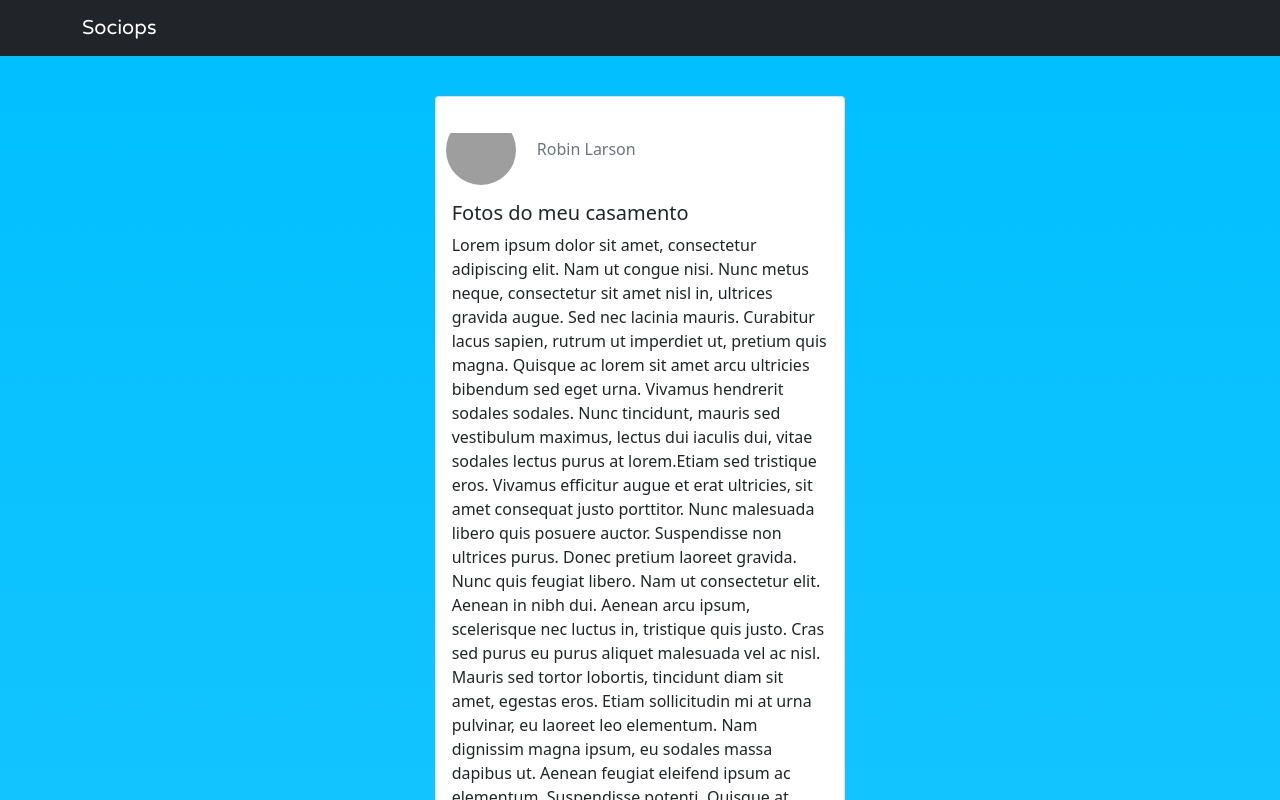
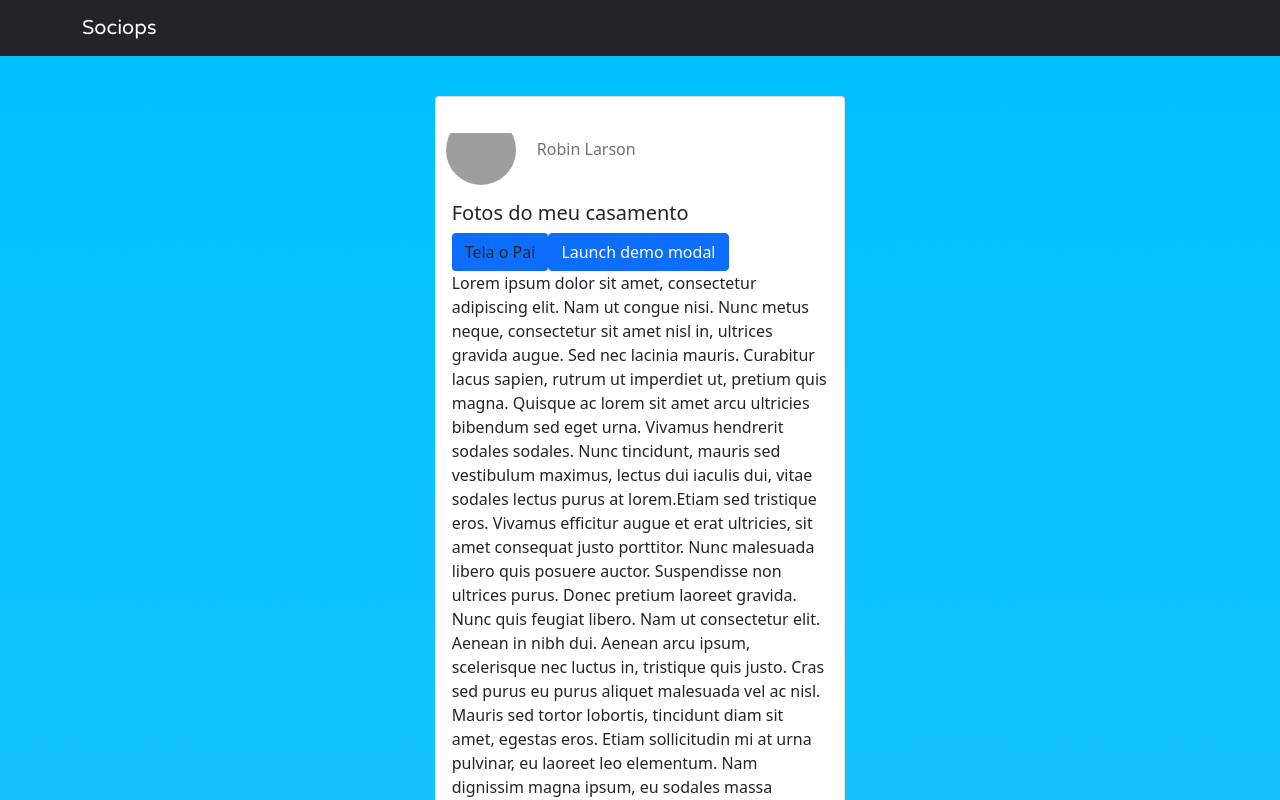
Before and after one commit to jtomaz99/Desafio-2, a React (Create React App) app: page / in a window 1280 px wide. Shown: the top 800 px of the page. Built offline with nearby package versions, Linux system fonts and the light colour scheme; grey boxes are pictures that could not be loaded.

Commit message:
Adding article page

```diff
--- /dev/null
+++ b/src/pages/articles.js
@@ -0,0 +1,69 @@
+import React, { Component } from 'react';
+import Data from '../data/database.json';
+
+export default class Articles extends Component {
+    constructor(props) {
+        super(props);
+
+        this.state = {
+            postIdentifier: this.props.postId,
+            userId: this.props.user
+        }
+    }
+
+    loadArticleModal(postId, userId){
+        var currentPost = Data.posts.map(a => a).filter(a => a.id == postId);
+
+        var buttonModal = document.getElementById('button-modal');
+        var title = document.getElementById('post-title');
+
+        buttonModal.style.display = "flex";
+        title.innerHTML = currentPost[0].title;
+        return postId;
+    }
+
+    render () {
+        const {postIdentifier, userId} = this.state;
+        return(
+            <div>
+                <span className="btn bagde bg-primary" onClick={() => { this.loadArticleModal(postIdentifier, userId) }}>Tela o Pai</span>
+
+                <button type="button" id="button-modal" class="btn btn-primary" data-bs-toggle="modal" data-bs-target="#exampleModal">
+                    Launch demo modal
+                </button>
+
+                <div class="modal fade" id="exampleModal" tabindex="-1" aria-labelledby="exampleModalLabel" aria-hidden="true">
+                <div class="modal-dialog modal-fullscreen">
+                    <div class="modal-content">
+                        <div class="modal-header">
+                            <h5 class="modal-title" id="exampleModalLabel">Postagem</h5>
+                            <button type="button" class="btn-close" data-bs-dismiss="modal" aria-label="Close"></button>
+                        </div>
+                        <div class="modal-body">
+
+                            <div className="card-body">
+                                <h5 className="card-title" id="post-title"></h5>
+                                <p className="card-text"></p>
+                            </div>
+                            <div>
+                                <div className="card-footer likes">
+                                    <div>
+                                        <i className="text-muted"></i>
+                                    </div>
+                                    <div>
+                                        <small className="text-muted"></small>
+                                    </div>
+                                </div>
+                            </div>
+
+                            <div class="modal-footer">
+                                <button type="button" class="btn btn-secondary" data-bs-dismiss="modal">Fechar</button>
+                            </div>
+                        </div>
+                    </div>
+                </div>
+                </div>
+            </div>
+        );
+    }
+}
--- a/src/pages/home.js
+++ b/src/pages/home.js
@@ -2,7 +2,7 @@ import React, { Component } from 'react';
 import Data from '../data/database.json';
 
 import './home.css';
-import Profile from './profile';
+import Articles from './articles';
 
 export default class Home extends Component {
     constructor() {
@@ -96,6 +96,7 @@ export default class Home extends Component {
                                     </div>
                                     <div className="card-body">
                                         <h5 className="card-title">{element.title}</h5>
+                                        <Articles postId={element.id} user={this.getProfile(element.postedBy).id}/>
                                         <p className="card-text">{element.body}</p>
                                         {this.getCategory(element.category)}
                                     </div>
```
